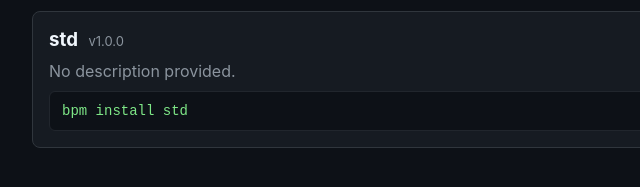
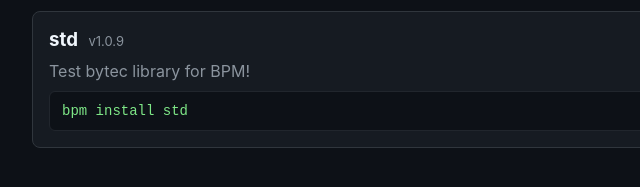
Before and after one commit to ByteCompilier/BPM-registry, a plain HTML site: page index.html in a window 1280 px wide. Shown: the part 383-570 px from the top of the page, 198-838 px from the left. Drawn offline with Linux system fonts and the light colour scheme.

Commit message:
docs: update package catalog and web index

```diff
--- a/index.html
+++ b/index.html
@@ -74,15 +74,15 @@
             <button class="copy-btn" onclick="copyCmd(this, 'bpm install add')">Copy</button>
           </div>
         </div>
-        <div class="card" data-name="std" data-category="official" data-search="std 1.0.0 v1.0.0 bytecompilier ">
+        <div class="card" data-name="std" data-category="official" data-search="std 1.0.9 v1.0.9 bytecompilier test bytec library for bpm!">
           <div class="card-head">
-            <h3>std <span class="ver">v1.0.0</span></h3>
+            <h3>std <span class="ver">v1.0.9</span></h3>
             <div class="meta-right">
               <a class="src-link" href="https://github.com/bytecompilier/bytec" target="_blank" rel="noopener">Source ↗</a>
               <span class="badge official">Official</span>
             </div>
           </div>
-          <p>No description provided.</p>
+          <p>Test bytec library for BPM!</p>
           <div class="cmd-box">
             <code>bpm install std</code>
             <button class="copy-btn" onclick="copyCmd(this, 'bpm install std')">Copy</button>
```
Also changed, not shown: 1 other file.
